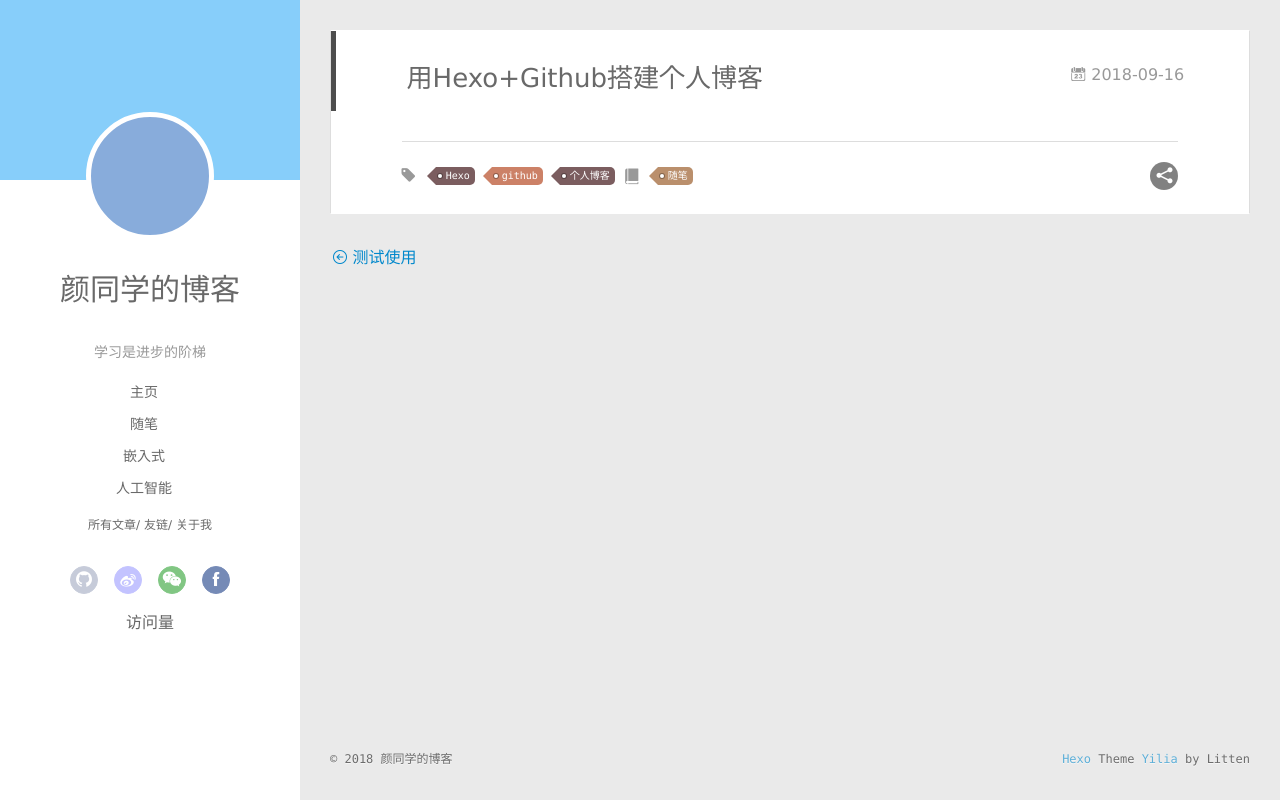
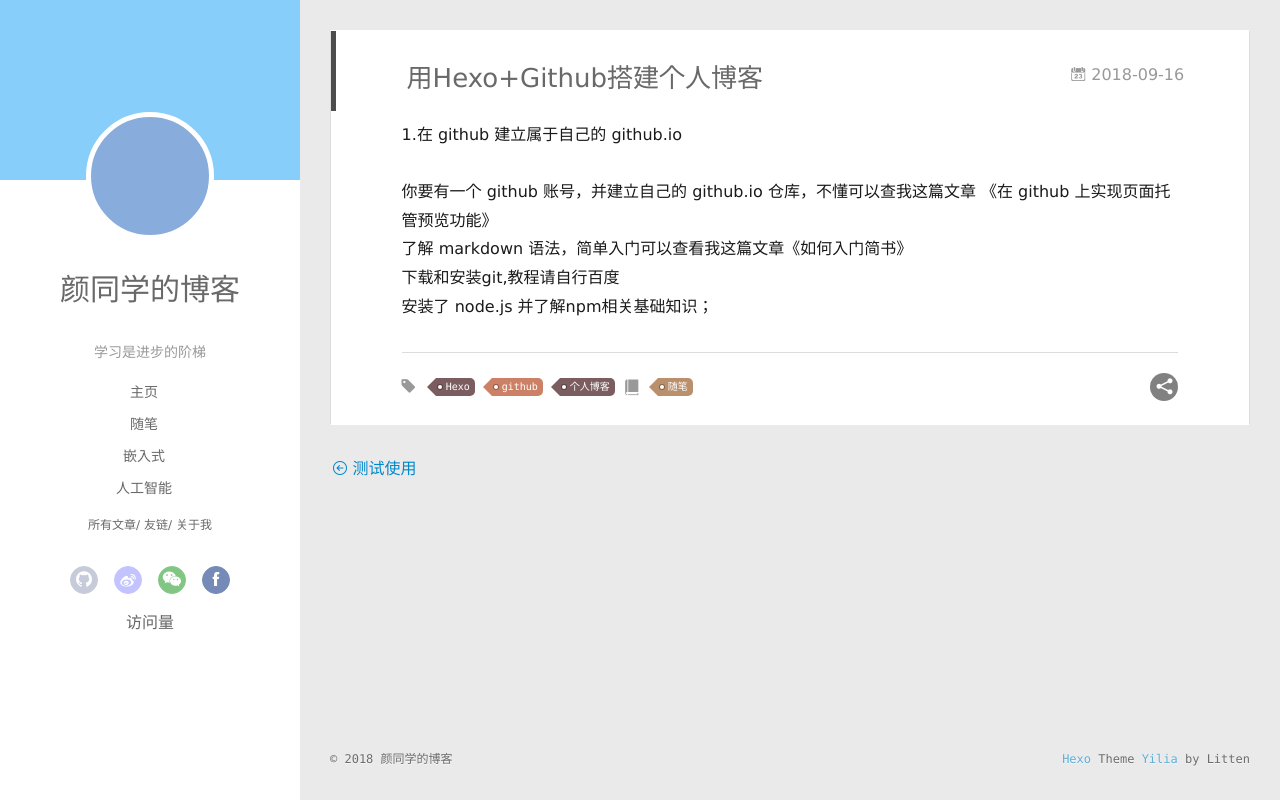
Before and after one commit to stdiu/stdiu.github.io, a plain HTML site: page 2018/09/16/用Hexo-Github搭建个人博客/index.html in a window 1280 px wide. Drawn offline with Linux system fonts and the light colour scheme; some packages are replaced by stand-ins of ours; a script that the page names is missing.

Commit message:
Site updated: 2018-09-28 16:57:24

```diff
--- a/2018/09/16/用Hexo-Github搭建个人博客/index.html
+++ b/2018/09/16/用Hexo-Github搭建个人博客/index.html
@@ -16,7 +16,7 @@
 <meta property="og:site_name" content="颜同学的博客">
 <meta property="og:description" content="使用hexo在github上搭建个人博客">
 <meta property="og:locale" content="zh-CN">
-<meta property="og:updated_time" content="2018-09-17T01:16:14.902Z">
+<meta property="og:updated_time" content="2018-09-28T08:56:27.009Z">
 <meta name="twitter:card" content="summary">
 <meta name="twitter:title" content="用Hexo+Github搭建个人博客">
 <meta name="twitter:description" content="使用hexo在github上搭建个人博客">
@@ -195,6 +195,8 @@
 
     <div class="article-entry" itemprop="articleBody">
 
+        <p>1.在 github 建立属于自己的 github.io</p>
+<p>你要有一个 github 账号，并建立自己的 github.io 仓库，不懂可以查我这篇文章 《在 github 上实现页面托管预览功能》<br>了解 markdown 语法，简单入门可以查看我这篇文章《如何入门简书》<br>下载和安装git,教程请自行百度<br>安装了 node.js 并了解npm相关基础知识；</p>
 
 
 
```
Also changed, not shown: index.html (+2 -0 lines).
